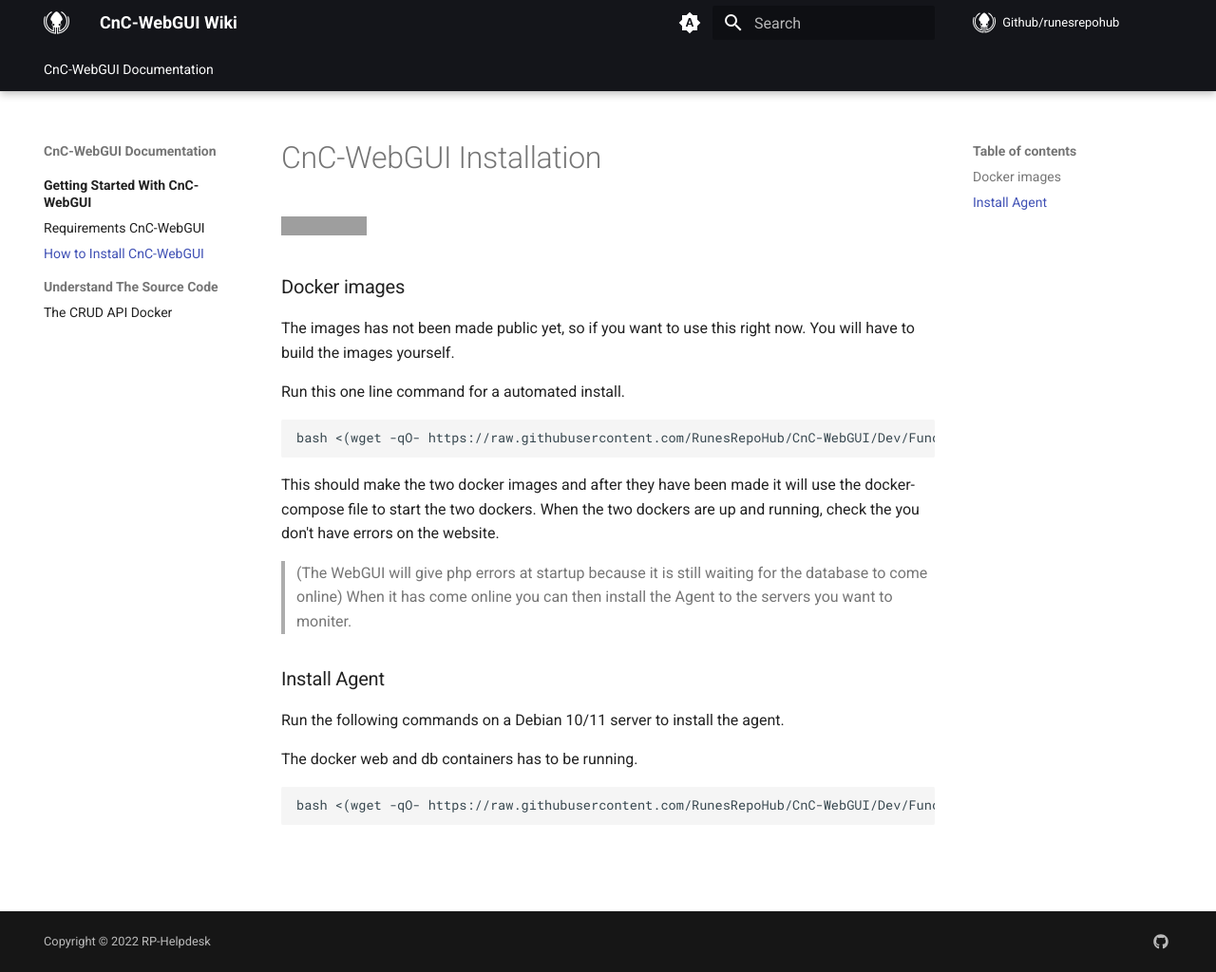
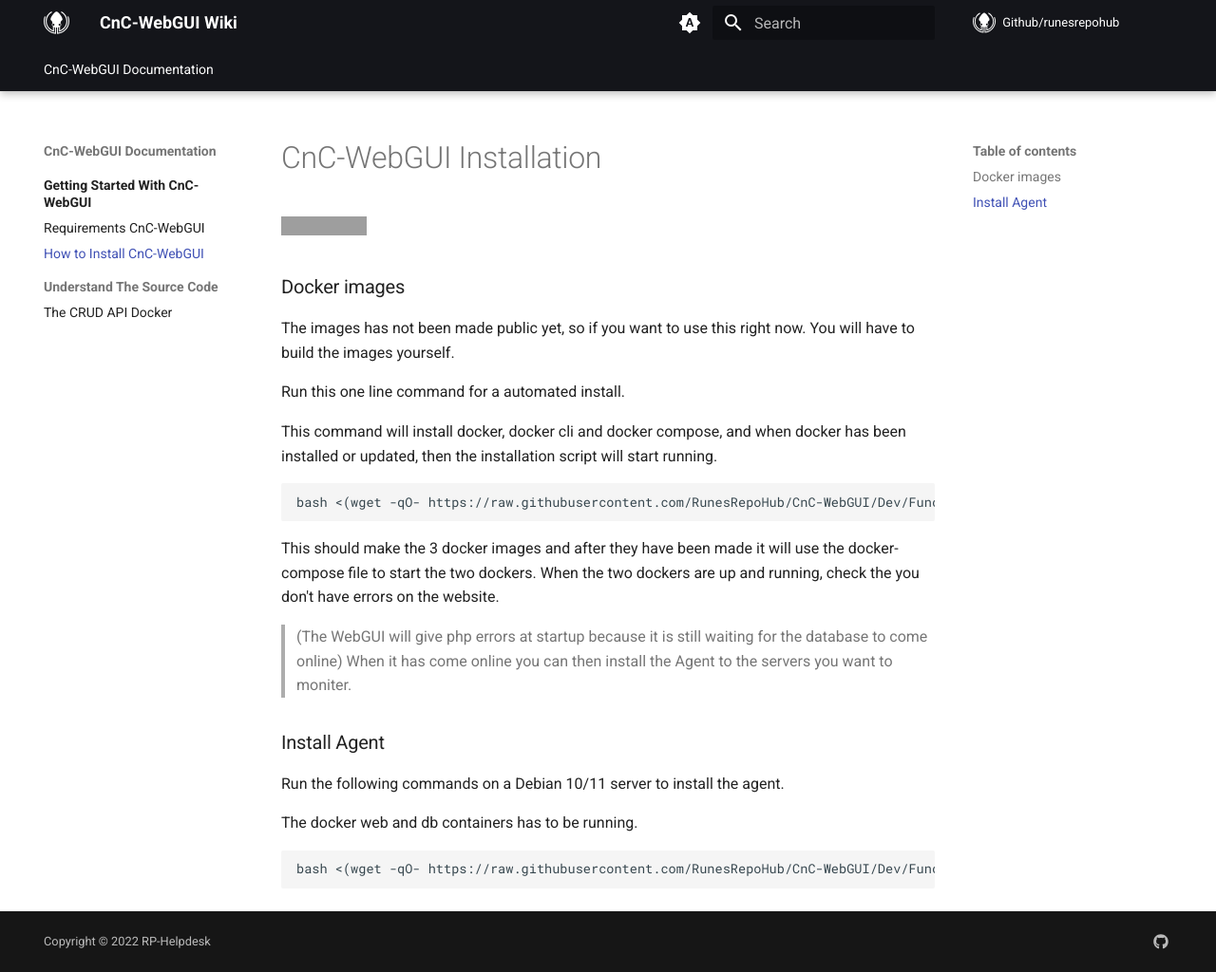
Before and after one commit to RunesRepoHub/CnC-WebGUI, an MkDocs documentation site: the page built from docs/install.md, in a window 1280 px wide and 1024 px high. Shown: the whole window at 95% size. Built offline with MkDocs 1.6.1 and Material for MkDocs 9.7.7, drawn with Linux system fonts in a browser that asks for light colours; comment, search, counter and statistics services are not loaded; grey boxes are pictures that could not be loaded.

Commit message:
Added a agent standalone installation script

````diff
--- a/docs/install.md
+++ b/docs/install.md
@@ -8,10 +8,12 @@
 
 Run this one line command for a automated install.
 
+This command will install docker, docker cli and docker compose, and when docker has been installed or updated, then the installation script will start running.
+
 ```
-bash <(wget -qO- https://raw.githubusercontent.com/RunesRepoHub/CnC-WebGUI/Dev/Functions/Server/Check-OS.sh)
+bash <(wget -qO- https://raw.githubusercontent.com/RunesRepoHub/CnC-WebGUI/Dev/Functions/Check-OS.sh)
 ```
-This should make the two docker images and after they have been made it will use the docker-compose file to start the two dockers. When the two dockers are up and running, check the you don't have errors on the website.
+This should make the 3 docker images and after they have been made it will use the docker-compose file to start the two dockers. When the two dockers are up and running, check the you don't have errors on the website.
 
 > (The WebGUI will give php errors at startup because it is still waiting for the database to come online) When it has come online you can then install the Agent to the servers you want to moniter.
 
@@ -21,5 +23,5 @@
 The docker web and db containers has to be running.
 
 ```
-bash <(wget -qO- https://raw.githubusercontent.com/RunesRepoHub/CnC-WebGUI/Dev/Functions/Server/Check-OS.sh)
+bash <(wget -qO- https://raw.githubusercontent.com/RunesRepoHub/CnC-WebGUI/Dev/Functions/Get-agent-install-script.sh)
 ```
````
Also changed, not shown: 1 other file.
